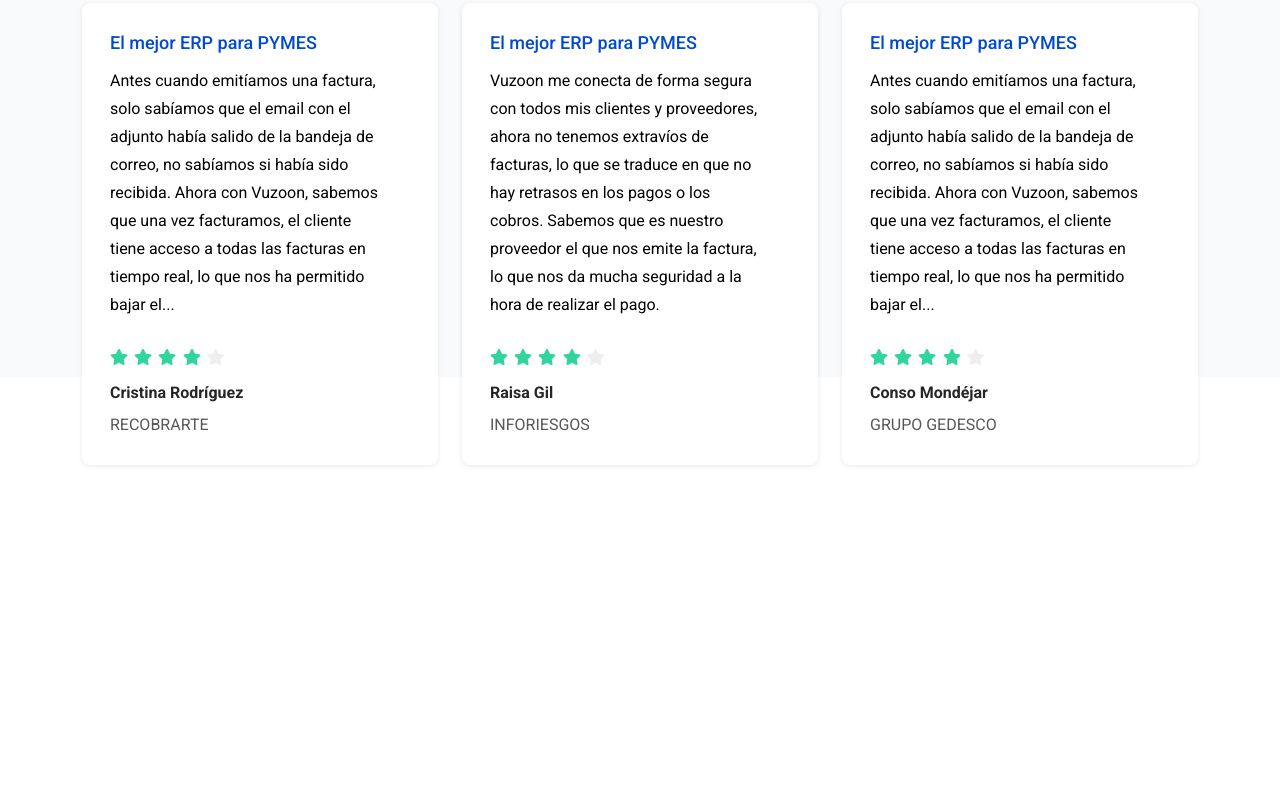
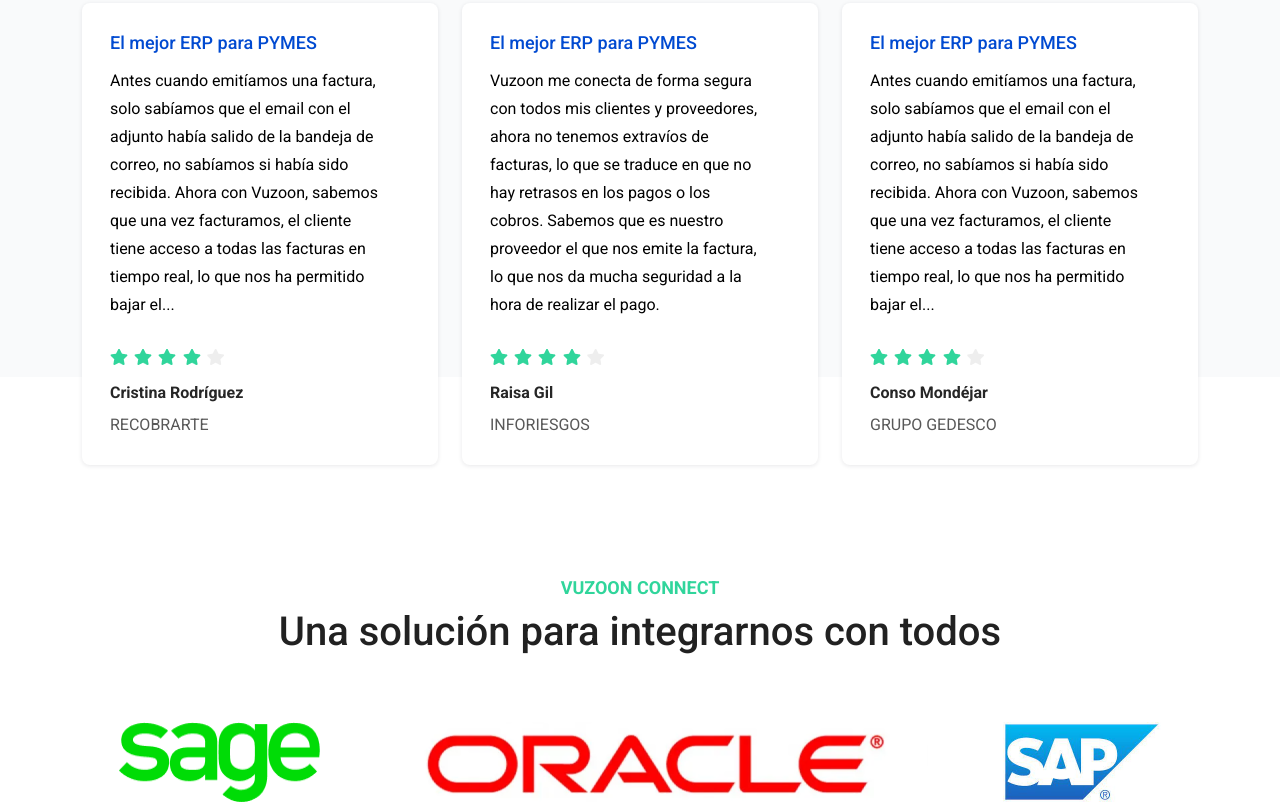
Before and after one commit to TasnimAhamed/vuzoon, a plain HTML site: page index.html in a window 1280 px wide. Shown: the part 4307-5109 px from the top of the page. Before the commit the page ends 4884 px from the top, so only its background shows below. Drawn offline with nearby package versions, Linux system fonts and the light colour scheme.

Commit message:
First commit for vuzoon

```diff
--- a/css/style.css
+++ b/css/style.css
@@ -483,4 +483,27 @@
 .connected__area{
     padding-top: 200px;
 }
+.connect__content h6{
+    font-family: 'Roboto',sans-serif;
+    font-style: normal;
+    font-weight: 700;
+    font-size: 18px;
+    line-height: 21px;
+    text-transform: uppercase;
+    color: var(--secundary);
+}
+.connect__content h2{
+    font-family: 'Roboto',sans-serif;
+    font-style: normal;
+    font-weight: 500;
+    font-size: 40px;
+    line-height: 52px;
+    text-align: center;
+    color: #212121;
+    margin-bottom: 64px;
+}
+.connect__img{
+    display: flex;
+    justify-content: space-around;
+}
 /* Connected Area End */
--- a/index.html
+++ b/index.html
@@ -349,7 +349,17 @@
     <section class="connected__area">
         <div class="container">
             <div class="row">
-
+                <div class="col-md-12">
+                    <div class="connect__content text-center">
+                        <h6>VUZOON CONNECT</h6>
+                        <h2>Una solución para integrarnos con todos</h2>
+                        <div class="connect__img">
+                            <img src="./images/sage.png" alt="vuzoon" class="img-fluid">
+                            <img src="./images/oracle.png" alt="vuzoon" class="img-fluid">
+                            <img src="./images/sap.png" alt="vuzoon" class="img-fluid">
+                        </div>
+                    </div>
+                </div>
             </div>
         </div>
     </section>
```
Also changed, not shown: images/oracle.png (added), images/sage.png (added), images/sap.png (added).
